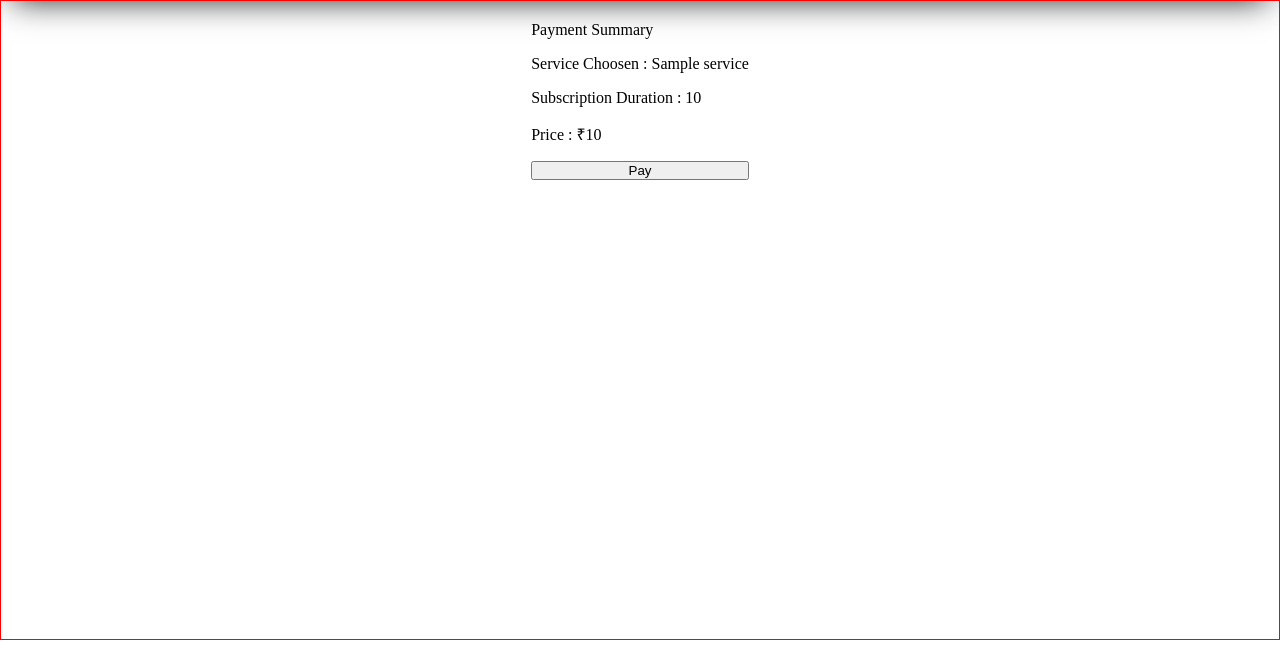
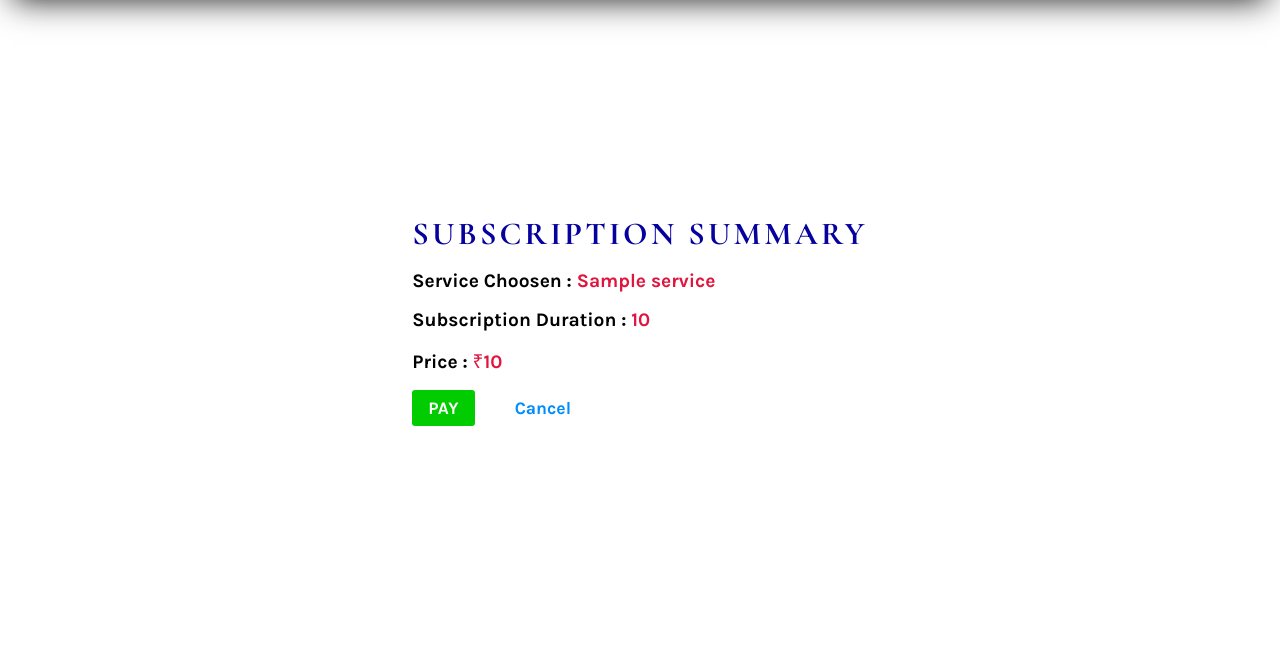
Before and after one commit to rickbhatt/solvelitigation, a Django app: template template/payment/payment_summary.html in a window 1280 px wide. Shown: the part 133-800 px from the top of the page. Run offline with Django 3.2, Linux system fonts and the light colour scheme; the template is opened without the code that fills it: most values are stand-ins (such as "Sample title", 1, 10 or a date in 2020); parts of the project's set-up code (start-up, migrations or seed data) failed here and were passed over; some libraries are stand-ins or nearby versions.

Commit message:
payment frontend and backend complete

```diff
--- a/payment/models.py
+++ b/payment/models.py
@@ -9,8 +9,8 @@ from account.models import CustomUser
 
 SUB_CHOICES = (
 ('1', 'For 1 Month'),
-('3', 'For 3 Month'),
-('6', 'For 6 Month'),
+('3', 'For 3 Months'),
+('6', 'For 6 Months'),
 ('12', 'For 1 Year'),
 )
 
@@ -41,7 +41,7 @@ class UserSubscription(models.Model):
     subscription_duration = models.CharField(max_length=10, choices=SUB_CHOICES, null=True)
     subscribed_on = models.DateTimeField(null=True)
     expiring_on = models.DateTimeField(null=True)
-    payment_id = models.CharField(max_length=100, null=True)
+    payment_id = models.CharField(max_length=100, null=True, unique=True)
     razorpay_order_id = models.CharField(max_length=100, null = True)
     razorpay_payment_id = models.CharField(max_length=100, null = True)
     razorpay_signature = models.CharField(max_length=100, null = True)
--- a/static/css/payment_summary.css
+++ b/static/css/payment_summary.css
@@ -63,7 +63,7 @@ ol[role="list"] {
 
 .pay-main-container {
   display: flex;
-  border: 1px solid red;
+  /* border: 1px solid red; */
   flex-direction: column;
   padding: 20px;
   align-items: center;
@@ -71,8 +71,95 @@ ol[role="list"] {
   margin: auto;
 }
 
-.pay-summary-grid {
+.pay-summary-container {
+  /* outline: 1px solid red; */
   display: flex;
   flex-direction: column;
   gap: 1rem;
+  margin: auto;
+  padding: 1.5rem;
 }
+
+.pay-sum-title {
+  font-family: "Cormorant Garamond", serif;
+  font-size: 2rem;
+  color: rgb(5, 0, 158);
+  letter-spacing: 0.2rem;
+}
+
+.service-choosen,
+.pay-duration,
+.pay-price {
+  font-family: "Karla", sans-serif;
+  font-size: 1.2rem;
+}
+
+.pay-sum-btn-container {
+  display: flex;
+  align-items: center;
+  gap: 1.5rem;
+}
+
+.pay-summary-btn {
+  font-size: 1.1rem;
+  font-family: "Karla", sans-serif;
+  font-weight: 900;
+  background-color: rgb(0, 204, 0);
+  border: 0;
+  outline: none;
+  padding: 0.5rem 1rem;
+  color: #fff;
+  border-radius: 0.2rem;
+  cursor: pointer;
+}
+.pay-summary-btn:hover {
+  background-color: rgb(0, 255, 0);
+}
+
+.pay-summary-cancel-btn {
+  text-decoration: none;
+  font-size: 1.1rem;
+  font-family: "Karla", sans-serif;
+  font-weight: 900;
+  color: rgb(0, 140, 255);
+  transition: 0.3s;
+  padding: 0.5rem 1rem;
+}
+
+.pay-summary-highlight {
+  color: rgb(224, 21, 62);
+}
+
+.pay-success-container {
+  /* outline: 1px solid red; */
+  display: flex;
+  flex-direction: column;
+  gap: 1rem;
+  margin: auto;
+  padding: 1.5rem;
+  justify-content: center;
+  align-items: center;
+  width: 50vw;
+}
+
+.pay-success-title {
+  font-family: "Merriweather", serif;
+  font-size: 2rem;
+}
+
+.pay-success-btn-container {
+  display: flex;
+  justify-content: center;
+  align-items: center;
+  gap: 1.5rem;
+}
+
+.pay-success-btns {
+  text-decoration: none;
+  font-size: 1.5rem;
+  font-family: "Karla", sans-serif;
+  font-weight: 900;
+  color: rgb(0, 140, 255);
+  transition: 0.3s;
+  padding: 0.5rem 1rem;
+}
--- a/static/css/subselection.css
+++ b/static/css/subselection.css
@@ -224,7 +224,7 @@ ol[role="list"] {
   background-color: rgb(209, 209, 209);
   border-radius: 0.2rem;
 } */
-
+/*
 .messages {
   list-style-type: none;
   list-style: none;
@@ -232,4 +232,4 @@ ol[role="list"] {
 
 .info {
   color: green;
-}
+} */
--- a/template/payment/payment_summary.html
+++ b/template/payment/payment_summary.html
@@ -32,15 +32,18 @@
         </header>
 
         <main class="pay-main-container">
-            <section class="pay-summary-grid">
-                <p class="pay-sum-title">Payment Summary</p>
-                <p class="service_choosen"> Service Choosen : {{service}} </p>
+            <section class="pay-summary-container">
+                <p class="pay-sum-title">SUBSCRIPTION SUMMARY</p>
+                <p class="service-choosen"> Service Choosen : <span class="pay-summary-highlight">{{service}}</span> </p>
 
-                <p class="pay-duration">Subscription Duration : {{duration}}</p>
+                <p class="pay-duration">Subscription Duration : <span class="pay-summary-highlight">{{duration}}</span></p>
 
-                <p class="pay-price"> Price : ₹{{price_summary}} </p>
+                <p class="pay-price"> Price : <span class="pay-summary-highlight">₹{{price_summary}}</span></p>
 
-               <button id="rzp-button1">Pay</button>
+               <div class="pay-sum-btn-container">
+                   <button class="pay-summary-btn" id="rzp-button1">PAY</button>
+                   <a href="{% url 'sub-selection' %}" class="pay-summary-cancel-btn">Cancel</a>
+               </div>
             </section>
         </main>
     </div>
--- a/template/payment/sub_selection.html
+++ b/template/payment/sub_selection.html
@@ -76,7 +76,7 @@
 
 
                 <div class="selection-btn-container">
-                   <button id="rzp-button1" type="submit" class="subselection-proceed-btn">Proceed to Pay</button>
+                   <button type="submit" class="subselection-proceed-btn">Proceed to Pay</button>
                    <a href="/subscription/#professional" class="subselection-cancel-btn">Cancel</a>
                 </div>
             </form>
```
Also changed, not shown: payment/tasks.py (added, +26 -0 lines), payment/views.py (+21 -14 lines), solvelitigation/settings.py (+15 -15 lines), template/payment/payment_successful.html (+27 -3 lines), template/payment_success_email.html (added, +12 -0 lines), db.sqlite3, payment/migrations/0033_auto_20220218_1158.py (added).
